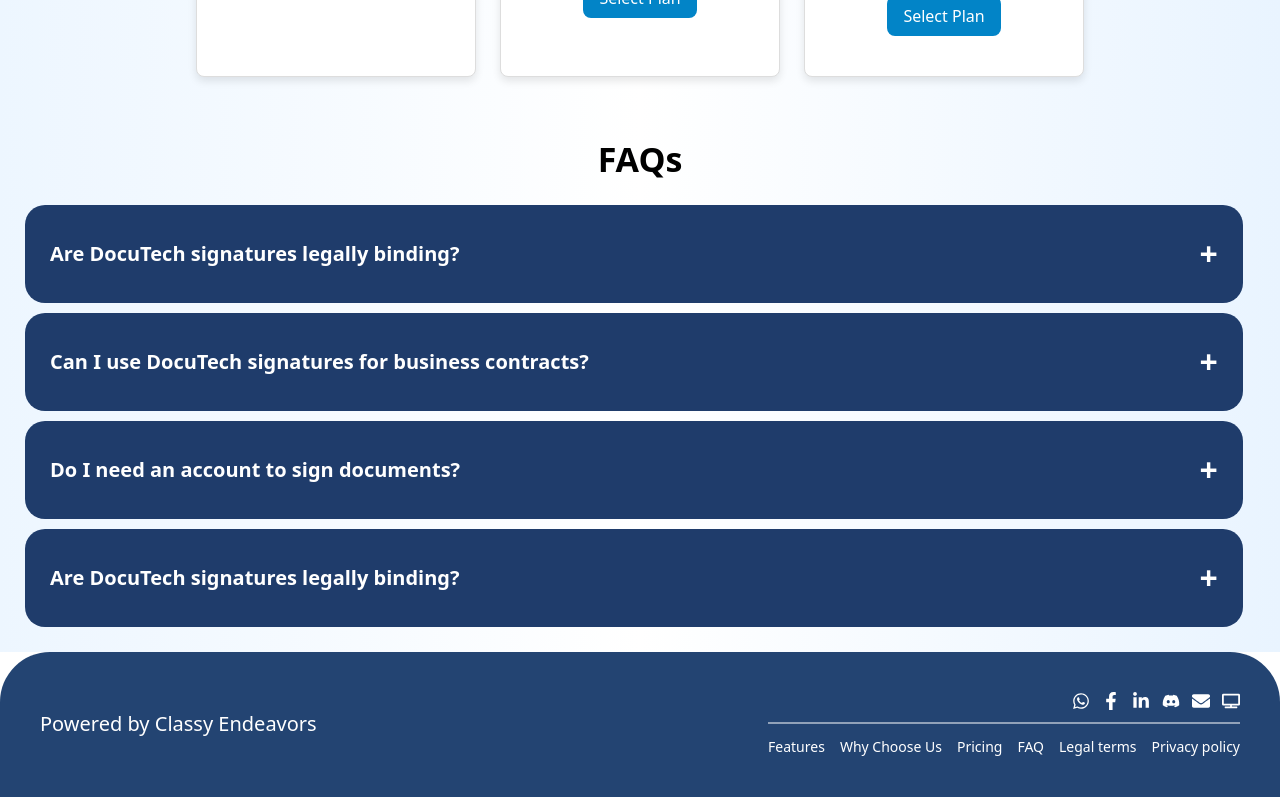
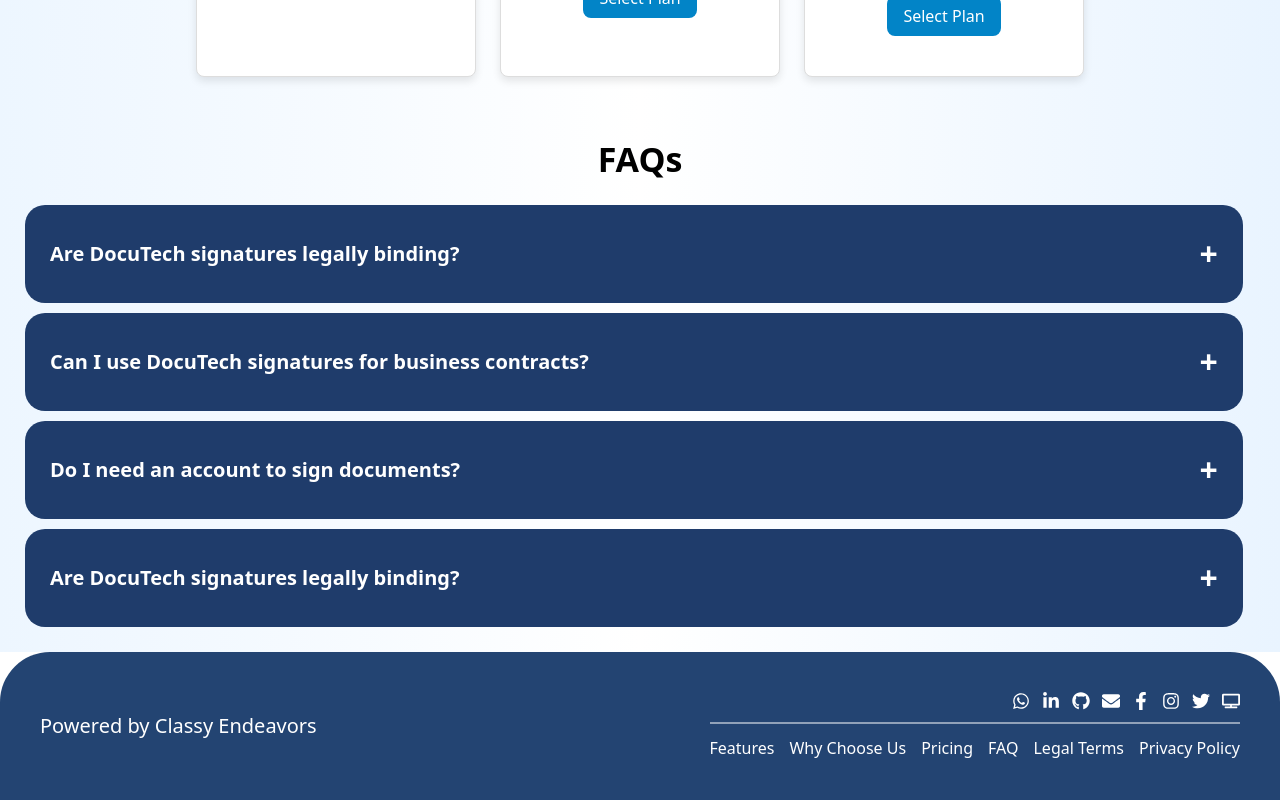
Before and after one commit to AdityaRaj81/classy-endeavors-app, a React (Vite) app: page /#/ in a window 1280 px wide. Shown: the part 2425-3225 px from the top of the page. Built offline with nearby package versions, Linux system fonts and the light colour scheme.

Commit message:
Refactor Footer component to use navigation buttons and update social media links

```diff
--- a/src/components/Footer/Footer.jsx
+++ b/src/components/Footer/Footer.jsx
@@ -1,8 +1,22 @@
-import { Link } from "react-router-dom";
+import { useNavigate, useLocation } from "react-router-dom";
 import styles from "./footer.module.css";
-import { FaWhatsapp, FaFacebookF, FaLinkedinIn, FaDiscord, FaEnvelope, FaTv } from "react-icons/fa";
+import { FaWhatsapp, FaFacebookF, FaLinkedinIn, FaEnvelope, FaTv, FaGithub, FaInstagram, FaTwitter } from "react-icons/fa";
 
 const Footer = () => {
+  const navigate = useNavigate();
+  const location = useLocation();
+
+  const handleNavClick = (sectionId, path = "/") => {
+    if (location.pathname !== path) {
+      navigate(`${path}#${sectionId}`);
+    } else {
+      const element = document.getElementById(sectionId);
+      if (element) {
+        element.scrollIntoView({ behavior: "smooth", block: "start" });
+      }
+    }
+  };
+
   return (
     <footer className={styles.footer}>
       <div className={styles.footerContainer}>
@@ -14,38 +28,43 @@
         <div className={styles.rightSection}>
           {/* Social Media Links (Top) */}
           <div className={styles.socialIcons}>
-            <a href="https://wa.me/yourwhatsapplink" target="_blank" rel="noopener noreferrer">
+            <a href="https://wa.me/+918651065233" target="_blank" rel="noopener noreferrer">
               <FaWhatsapp />
             </a>
-            <a href="https://facebook.com" target="_blank" rel="noopener noreferrer">
+            <a href="https://linkedin.com/in/Adityaraj81" target="_blank" rel="noopener noreferrer">
+              <FaLinkedinIn />
+            </a>
+            <a href="https://github.com/AdityaRaj81" target="_blank" rel="noopener noreferrer">
+              <FaGithub />
+            </a>
+            <a href="mailto:Connect2RajAditay@gmail.com">
+              <FaEnvelope />
+            </a>
+            <a href="https://facebook.com/AdityaRaj812" target="_blank" rel="noopener noreferrer">
               <FaFacebookF />
             </a>
-            <a href="https://linkedin.com" target="_blank" rel="noopener noreferrer">
-              <FaLinkedinIn />
+            <a href="https://instagram.com/AdityaRaj_81" target="_blank" rel="noopener noreferrer">
+              <FaInstagram />
             </a>
-            <a href="https://discord.com" target="_blank" rel="noopener noreferrer">
-              <FaDiscord />
-            </a>
-            <a href="mailto:info@classyendeavors.com">
-              <FaEnvelope />
+            <a href="https://x.com/AdityaRaj_81" target="_blank" rel="noopener noreferrer">
+              <FaTwitter />
             </a>
             <a href="#">
               <FaTv />
             </a>
           </div>
 
-
           {/* Horizontal Line */}
           <hr className={styles.divider} />
 
           {/* Other Links (Bottom) */}
           <div className={styles.links}>
-            <Link to="/features">Features</Link>
-            <Link to="/why-choose-us">Why Choose Us</Link>
-            <Link to="/pricing">Pricing</Link>
-            <Link to="/faq">FAQ</Link>
-            <Link to="/legal-terms">Legal terms</Link>
-            <Link to="/privacy-policy">Privacy policy</Link>
+            <button onClick={() => handleNavClick("features")}>Features</button>
+            <button onClick={() => handleNavClick("why-choose-us")}>Why Choose Us</button>
+            <button onClick={() => handleNavClick("pricing")}>Pricing</button>
+            <button onClick={() => handleNavClick("faq")}>FAQ</button>
+            <button onClick={() => navigate("/legal-terms")}>Legal Terms</button>
+            <button onClick={() => navigate("/privacy-policy")}>Privacy Policy</button>
           </div>
         </div>
       </div>
```
